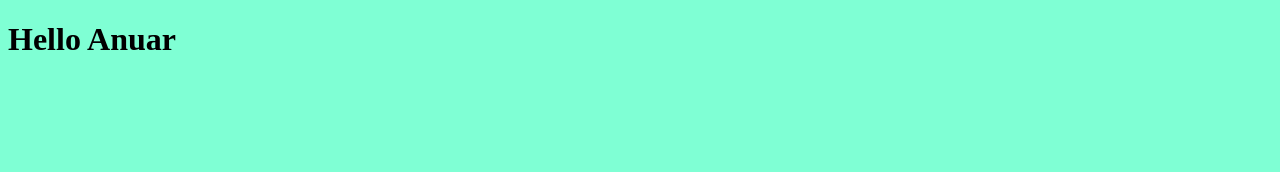
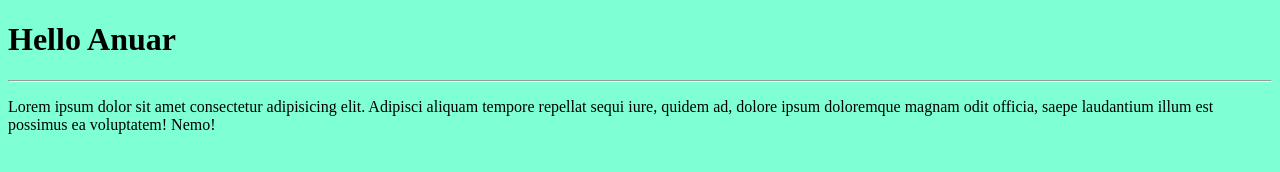
Before and after one commit to YaKartoshka/anuar, a plain HTML site: page index.html in a window 1280 px wide. Drawn offline with Linux system fonts and the light colour scheme.

Commit message:
Update index.html

```diff
--- a/index.html
+++ b/index.html
@@ -8,5 +8,7 @@
 </head>
 <body>
     <h1>Hello Anuar</h1>
+    <hr>
+    <p>Lorem ipsum dolor sit amet consectetur adipisicing elit. Adipisci aliquam tempore repellat sequi iure, quidem ad, dolore ipsum doloremque magnam odit officia, saepe laudantium illum est possimus ea voluptatem! Nemo!</p>
 </body>
 </html>
```
